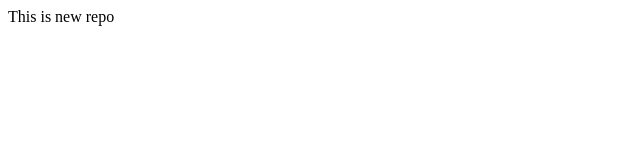
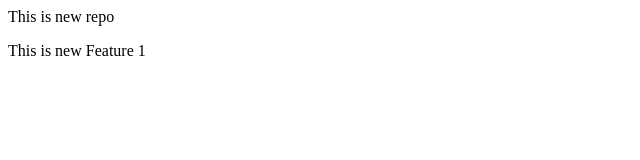
Before and after one commit to Abhi-365/LocalRepo, a plain HTML site: page Index.html in a window 1280 px wide. Shown: the whole page, without its empty margins (0-640 px from the left). Drawn offline with Linux system fonts and the light colour scheme.

Commit message:
Add new feature1

```diff
--- a/Index.html
+++ b/Index.html
@@ -1 +1,2 @@
 <p>This is new repo </p>
+<p>This is new Feature 1</p>
```
